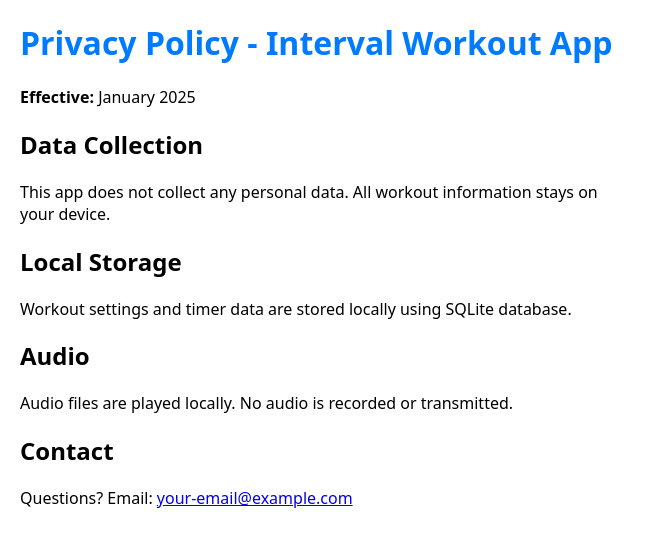
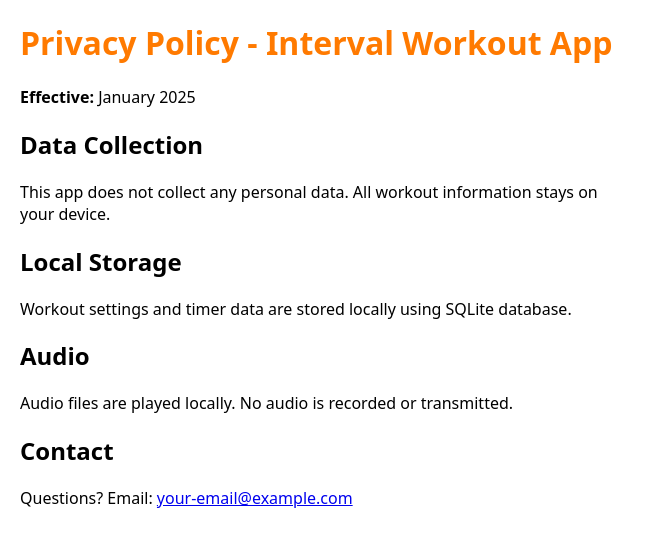
Before and after one commit to anoran01/anoran01.github.io, a plain HTML site: page index.html in a window 1280 px wide. Shown: the whole page, without its empty margins (0-654 px from the left). Drawn offline with Linux system fonts and the light colour scheme.

Commit message:
Update index.html

```diff
--- a/index.html
+++ b/index.html
@@ -6,7 +6,7 @@
     <title>Privacy Policy - Interval Workout App</title>
     <style>
         body { font-family: system-ui, sans-serif; margin: 20px; max-width: 600px; }
-        h1 { color: #007AFF; }
+        h1 { color: #FF7A00; }
     </style>
 </head>
 <body>
```
